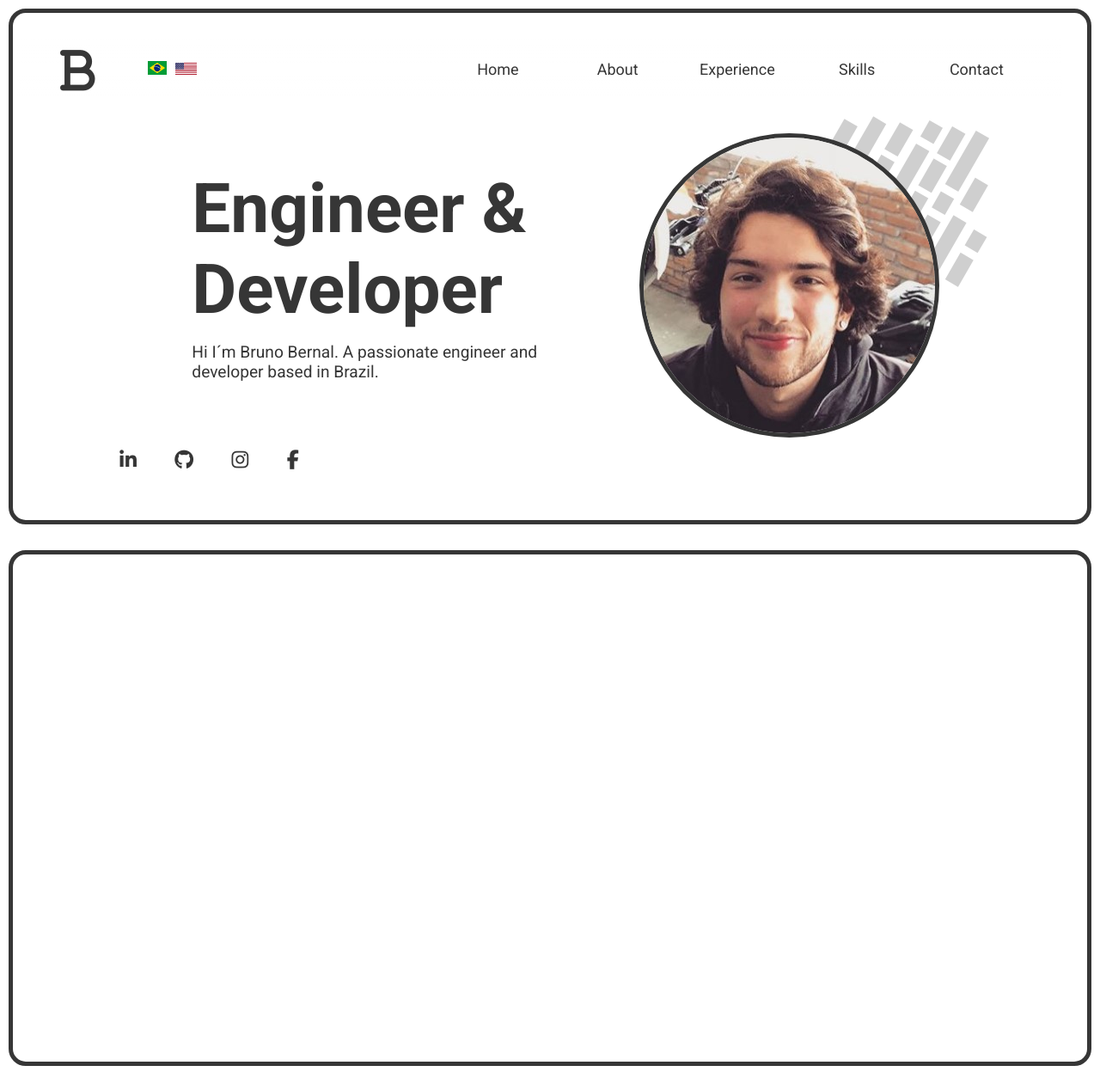
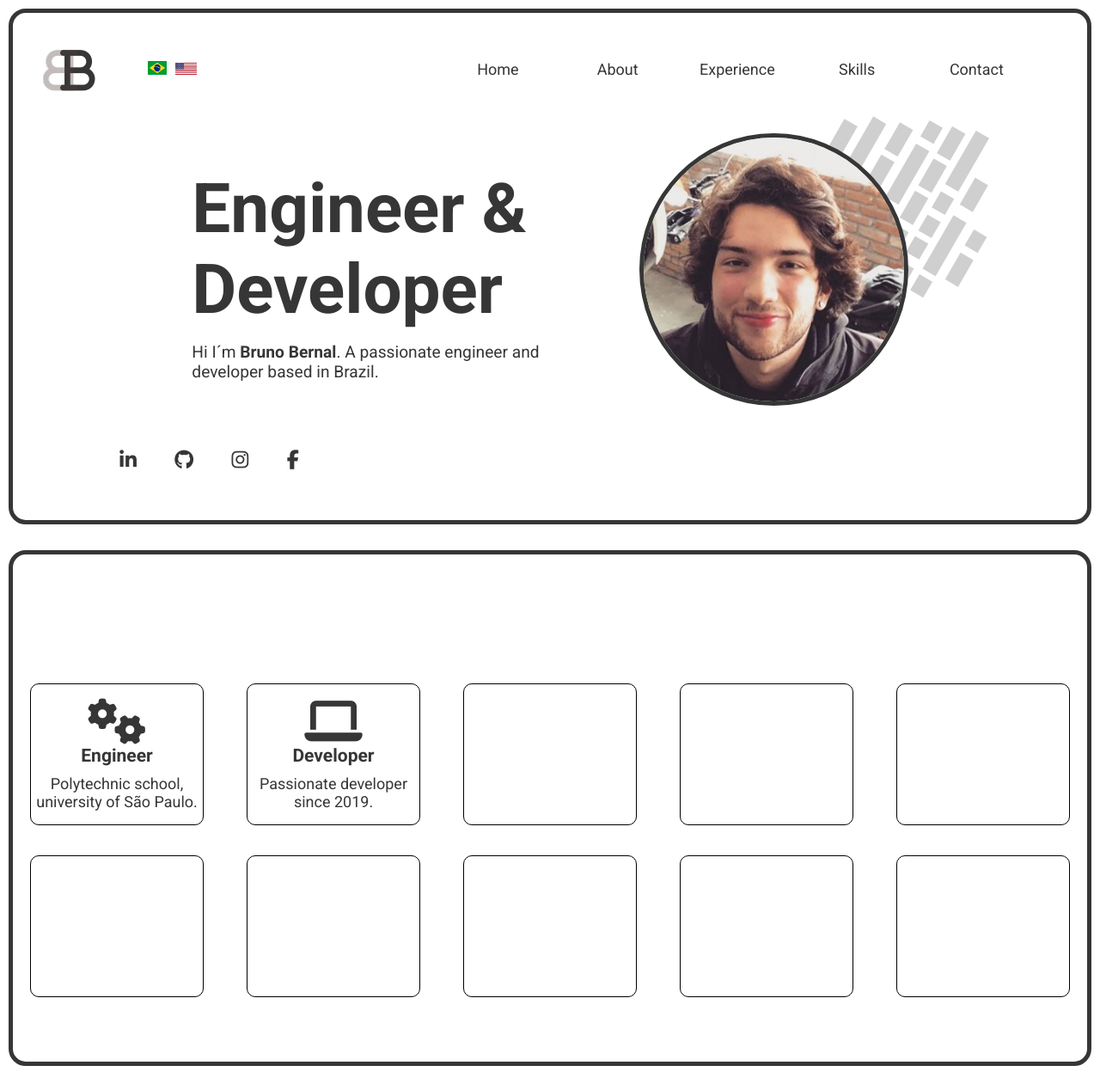
Before and after one commit to brunobernal/brunobernal.github.io, a plain HTML site: page index.html in a window 1280 px wide. Shown: the top 1268 px of the page at 86% size. Drawn offline with Linux system fonts and the light colour scheme.

Commit message:
home effects and about start

```diff
--- a/index.html
+++ b/index.html
@@ -13,7 +13,8 @@
 <body>
     <header>
         <div class="logo">
-            <a href="#home"><i class="fas fa-bold fa-3x"></i></a>
+            <a href="#home"><i class="fas fa-bold fa-3x"></i><i class="fas fa-bold fa-3x second"></i></a>
+
         </div>
         <div class="flags">
             <a href="#"><img src="./assets/images/1200px-Flag_of_Brazil.svg.png" style="height: auto; width: 22px;" alt="brazilian flag"></a>
@@ -30,7 +31,7 @@
     <div class="externalGrid">
         <section class="home" id="home">
             <h1>Engineer & Developer</h1>
-            <p>Hi I´m Bruno Bernal. A passionate engineer and developer based in Brazil.</p>
+            <p>Hi I´m <strong>Bruno Bernal</strong>. A passionate engineer and developer based in Brazil.</p>
             <div class="profilePicture">
                 <img src="./assets/images/profilePicture.jpg" alt="profile picture">
             </div>
@@ -43,7 +44,24 @@
             </footer>
         </section>
         <section class="about" id="about">
-
+            <div class="card" id="card1">
+                <i class="fas fa-cogs fa-3x"></i>
+                <h3>Engineer</h3>
+                <p>Polytechnic school, university of São Paulo.</p>
+            </div>
+            <div class="card" id="card2">
+                <i class="fas fa-laptop fa-3x"></i>
+                <h3>Developer</h3>
+                <p>Passionate developer since 2019.</p>
+            </div>
+            <div class="card" id="card3"></div>
+            <div class="card" id="card4"></div>
+            <div class="card" id="card5"></div>
+            <div class="card" id="card6"></div>
+            <div class="card" id="card7"></div>
+            <div class="card" id="card8"></div>
+            <div class="card" id="card9"></div>
+            <div class="card" id="card10"></div>
         </section>
         <section class="experience" id="experience">
 
--- a/style.css
+++ b/style.css
@@ -20,7 +20,7 @@ header {
     margin-left: 20px;
     margin-top: 20px;
     position: fixed;
-    background-image: linear-gradient(to top, rgba(255,255,255,0), rgba(255,255,255,0.5),rgba(255,255,255,0.8), rgba(255,255,255,0.98),rgba(255,255,255,0.98), rgba(255,255,255,0.8),rgba(255,255,255,0.5), rgba(255,255,255,0));
+    background-image: linear-gradient(to top, rgba(255,255,255,0),rgba(255,255,255,0.1),rgba(255,255,255,0.2),rgba(255,255,255,0.3),rgba(255,255,255,0.4), rgba(255,255,255,0.5),rgba(255,255,255,0.6),rgba(255,255,255,0.7),rgba(255,255,255,0.8), rgba(255,255,255,0.80),rgba(255,255,255,0.80), rgba(255,255,255,0.8),rgba(255,255,255,0.7),rgba(255,255,255,0.6),rgba(255,255,255,0.5),rgba(255,255,255,0.4),rgba(255,255,255,0.3),rgba(255,255,255,0.2), rgba(255,255,255,0.1), rgba(255,255,255,0));
 }
 
 header ul a {
@@ -28,22 +28,24 @@ header ul a {
     height: 100%;
     text-align: center;
     margin: 40px auto;
+    transition: font-size 1s, transform 0.2s, color 2s;
 
+}
+
+header ul a:hover {
+    color: black;
+    font-weight: bold;
+    text-decoration: overline;
+    font-size: 1.3rem;
+    transform: rotate(5deg);
 
 }
 
 a:link, a:visited {
     color: #363636;
 
-
-
   }
 
-a:hover {
-    color: black;
-    font-weight: bold;
-    text-decoration: overline;
-  }
 
 
 a:active {
@@ -58,7 +60,23 @@ a:active {
 .logo a {
     float: left;
     padding: 25px 50px;
+    transition: transform 1s, color 1s;
 }
+
+.logo a:hover {
+    color: #363636;
+    transform: rotateY(180deg);
+}
+
+.second {
+    position: relative;
+    color: rgba(80, 67, 60, 0.349);
+    bottom: 54px;
+    transform: rotateY(180deg);
+    right: 20px;
+    z-index: 1;
+}
+
 
 .flags {
     width: 30%;
@@ -70,10 +88,17 @@ a:active {
 
 .flags a {
     margin-left: 10px;
+
+}
+
+.flags a img{
+    transition: transform 0.5s;
 }
 
 .flags a img:hover {
     box-shadow: 0 4px 8px 0 rgba(0, 0, 0, 0.2), 0 6px 20px 0 rgba(0, 0, 0, 0.19);
+    transform: rotate(360deg) ;
+
 }
 
 header ul {
@@ -120,19 +145,24 @@ section {
     grid-area: 3 / 3 / span 6 / span 4;
     font-size: 5rem;
     font-weight: bolder;
+    transition: font-size 1s;
+
 }
 
 .home h1:hover {
    color: black;
+   font-size: 5.2rem;
 }
 
 .home > p {
     grid-area: 8 / 3 / span 1 / span 4;
     font-size: 1.2rem;
+    transition: font-size 1s;
 }
 
 .home > p:hover {
     color: black;
+    font-size: 1.4rem;
 }
 
 .home .profilePicture {
@@ -143,9 +173,14 @@ section {
 .home .profilePicture img {
     border-radius: 50%;
     border: 5px solid #363636;
+    width: 100%;
+    transition: width 2s, border-radius 2s;
 }
 .home .profilePicture img:hover {
     border-color: black;
+    width: 110%;
+    border-radius: 0%;
+
 }
 
 .home span {
@@ -156,6 +191,7 @@ section {
     z-index: -1;
 }
 
+
 .home footer {
     grid-area: 11 / 2 / span 1 / span 10;
 
@@ -163,17 +199,78 @@ section {
 
 .home footer a {
     margin: 20px;
+
+
 }
 
 .home footer a:hover {
     box-shadow: 0 4px 8px 0 rgba(0, 0, 0, 0.2), 0 6px 20px 0 rgba(0, 0, 0, 0.19);
     border-radius: 50%;
+
 }
 
 .about {
     grid-area: 2 / 1 / span 1 / span 12;
+    display: grid;
+    grid-template: repeat(20, 1fr) /  repeat(5, 1fr);
+    grid-gap: 10px;
 }
 
+.about .card {
+    border: 1px solid black;
+    border-radius: 10px;
+    margin: 0 20px;
+    display: flex;
+    flex-direction: column;
+    text-align: center;
+    justify-content: center;
+}
+
+.about .card > p {
+    margin-top: 10px;
+}
+
+#card1 {
+    grid-area: 3 / 1 / span 7 / span 1;
+    align-items: center;
+}
+
+#card2 {
+    grid-area: 3 / 2 / span 7 / span 1;
+    align-items: center;
+}
+
+#card3 {
+    grid-area: 3 / 3 / span 7 / span 1;
+}
+
+#card4 {
+    grid-area: 3 / 4 / span 7 / span 1;
+}
+
+#card5 {
+    grid-area: 3 / 5 / span 7 / span 1;
+}
+
+#card6 {
+    grid-area: 11 / 1 / span 7 / span 1;
+}
+
+#card7 {
+    grid-area: 11 / 2 / span 7 / span 1;
+}
+
+#card8 {
+    grid-area: 11 / 3 / span 7 / span 1;
+}
+
+#card9 {
+    grid-area: 11 / 4 / span 7 / span 1;
+}
+
+#card10 {
+    grid-area: 11 / 5 / span 7 / span 1;
+}
 .experience {
     grid-area: 3 / 1 / span 1 / span 12;
 
```
